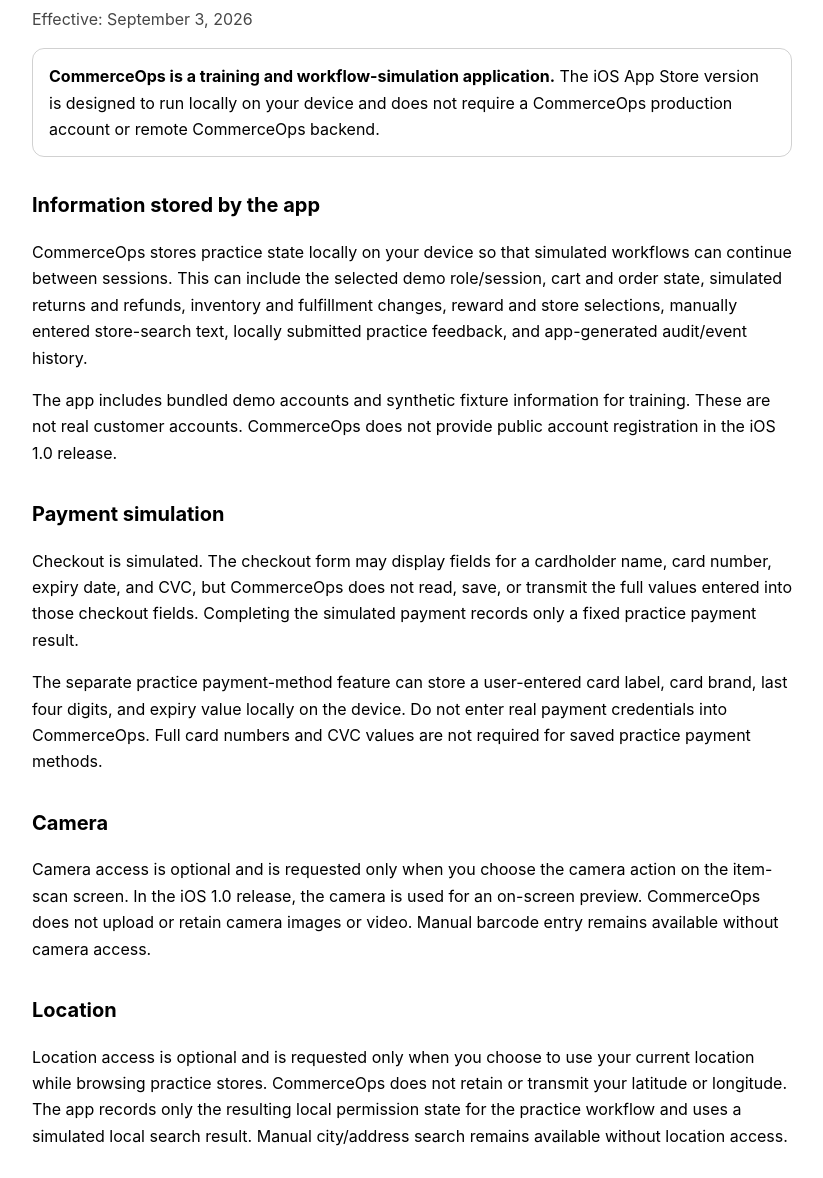
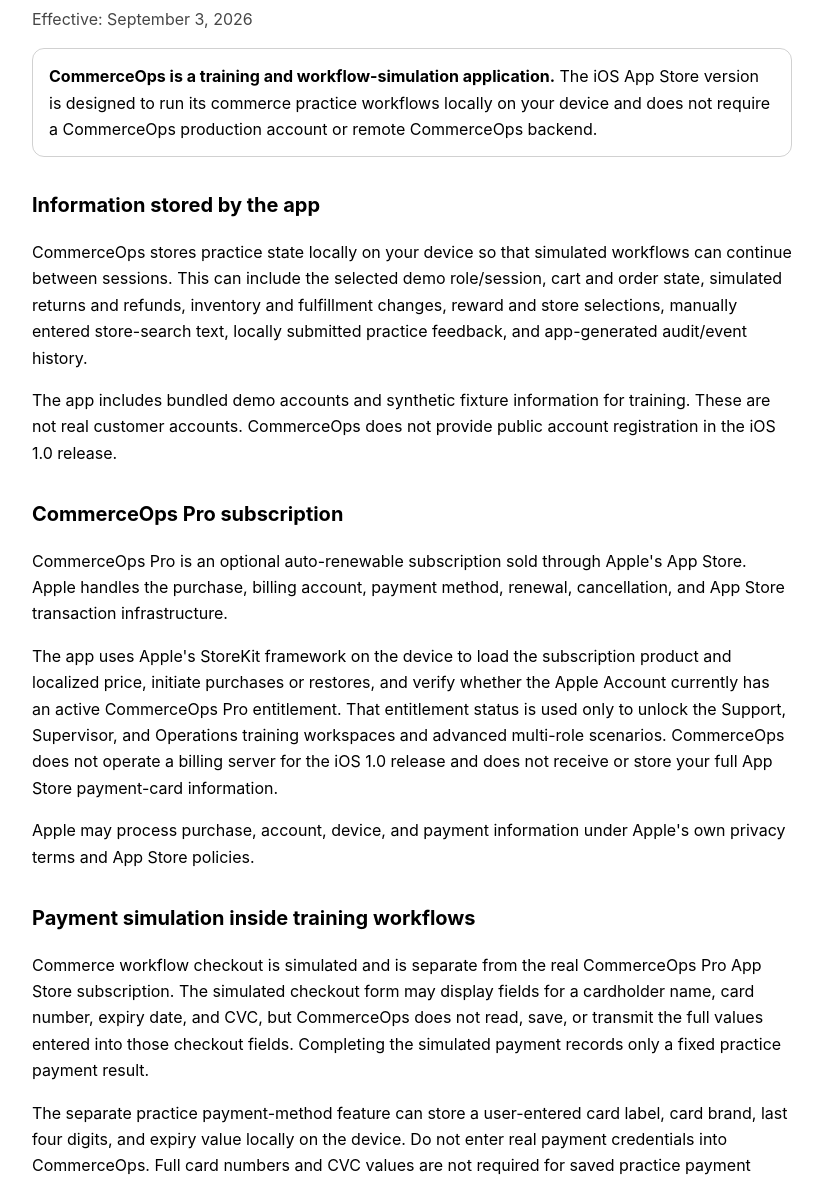
Before and after one commit to CTWalk/CTWalk.github.io, a website: page commerceops/privacy.html in a window 1280 px wide. Shown: the part 105-1283 px from the top of the page, without its empty margins (228-1051 px from the left). Drawn offline with Linux system fonts and the light colour scheme.

Commit message:
docs(commerceops): disclose App Store subscription handling

```diff
--- a/commerceops/privacy.html
+++ b/commerceops/privacy.html
@@ -22,14 +22,19 @@
   <h1>CommerceOps Privacy Policy</h1>
   <p class="meta">Effective: September 3, 2026</p>
 
-  <p class="notice"><strong>CommerceOps is a training and workflow-simulation application.</strong> The iOS App Store version is designed to run locally on your device and does not require a CommerceOps production account or remote CommerceOps backend.</p>
+  <p class="notice"><strong>CommerceOps is a training and workflow-simulation application.</strong> The iOS App Store version is designed to run its commerce practice workflows locally on your device and does not require a CommerceOps production account or remote CommerceOps backend.</p>
 
   <h2>Information stored by the app</h2>
   <p>CommerceOps stores practice state locally on your device so that simulated workflows can continue between sessions. This can include the selected demo role/session, cart and order state, simulated returns and refunds, inventory and fulfillment changes, reward and store selections, manually entered store-search text, locally submitted practice feedback, and app-generated audit/event history.</p>
   <p>The app includes bundled demo accounts and synthetic fixture information for training. These are not real customer accounts. CommerceOps does not provide public account registration in the iOS 1.0 release.</p>
 
-  <h2>Payment simulation</h2>
-  <p>Checkout is simulated. The checkout form may display fields for a cardholder name, card number, expiry date, and CVC, but CommerceOps does not read, save, or transmit the full values entered into those checkout fields. Completing the simulated payment records only a fixed practice payment result.</p>
+  <h2>CommerceOps Pro subscription</h2>
+  <p>CommerceOps Pro is an optional auto-renewable subscription sold through Apple's App Store. Apple handles the purchase, billing account, payment method, renewal, cancellation, and App Store transaction infrastructure.</p>
+  <p>The app uses Apple's StoreKit framework on the device to load the subscription product and localized price, initiate purchases or restores, and verify whether the Apple Account currently has an active CommerceOps Pro entitlement. That entitlement status is used only to unlock the Support, Supervisor, and Operations training workspaces and advanced multi-role scenarios. CommerceOps does not operate a billing server for the iOS 1.0 release and does not receive or store your full App Store payment-card information.</p>
+  <p>Apple may process purchase, account, device, and payment information under Apple's own privacy terms and App Store policies.</p>
+
+  <h2>Payment simulation inside training workflows</h2>
+  <p>Commerce workflow checkout is simulated and is separate from the real CommerceOps Pro App Store subscription. The simulated checkout form may display fields for a cardholder name, card number, expiry date, and CVC, but CommerceOps does not read, save, or transmit the full values entered into those checkout fields. Completing the simulated payment records only a fixed practice payment result.</p>
   <p>The separate practice payment-method feature can store a user-entered card label, card brand, last four digits, and expiry value locally on the device. Do not enter real payment credentials into CommerceOps. Full card numbers and CVC values are not required for saved practice payment methods.</p>
 
   <h2>Camera</h2>
@@ -40,6 +45,7 @@
 
   <h2>Network access, analytics, advertising, and tracking</h2>
   <p>The CommerceOps iOS 1.0 practice runtime does not send its commerce workflow state to a CommerceOps server. It does not include first-party advertising, behavioral tracking, or an analytics service in the shipped application runtime.</p>
+  <p>Network access can occur when the app communicates with Apple's App Store services for CommerceOps Pro product information, purchase, restore, and entitlement verification, and when you open public CommerceOps privacy/support pages. CommerceOps does not add a first-party analytics or advertising layer to those interactions.</p>
   <p>If you open this privacy page or the CommerceOps support page, those public pages are hosted by GitHub Pages. GitHub may process ordinary web-request information such as IP address, browser/device information, and service logs under GitHub's own privacy terms. CommerceOps does not add analytics or advertising scripts to these pages.</p>
 
   <h2>Support email</h2>
@@ -47,17 +53,19 @@
 
   <h2>Retention and deletion</h2>
   <p>Local practice state remains on the device until it is reset or the app's local storage is cleared, such as by removing the app. The app's reset function restores the bundled deterministic practice state.</p>
+  <p>CommerceOps Pro subscription and transaction records are managed by Apple according to Apple's account, billing, legal, and retention requirements. Canceling a subscription stops future renewal but does not necessarily delete Apple's historical transaction records.</p>
   <p>For support emails, you may request correction or deletion of information you sent by contacting the address below. Requests concerning data held by third-party services are also subject to those services' own policies and legal obligations.</p>
 
   <h2>Your choices</h2>
   <p>You can decline camera or location permission and continue using the corresponding manual alternatives. You can later review or revoke these permissions in iOS Settings.</p>
+  <p>You can use the customer-side CommerceOps training workflow without CommerceOps Pro. If you subscribe to Pro, you can manage or cancel the subscription through Apple's subscription settings. Pro access normally continues until the end of the current paid entitlement period after cancellation.</p>
 
   <h2>Contact</h2>
   <p>For privacy questions or requests, contact <a href="mailto:x3434390@gmail.com">x3434390@gmail.com</a>.</p>
   <p>General support is available on the <a href="./support.html">CommerceOps Support page</a>.</p>
 
   <h2>Changes to this policy</h2>
-  <p>If CommerceOps adds accounts, remote services, analytics, advertising, tracking, or other material data handling in a future release, this policy will be updated before that behavior is distributed.</p>
+  <p>If CommerceOps adds public accounts, a CommerceOps backend, analytics, advertising, tracking, or other material data handling in a future release, this policy will be updated before that behavior is distributed.</p>
 </main>
 </body>
 </html>
```
